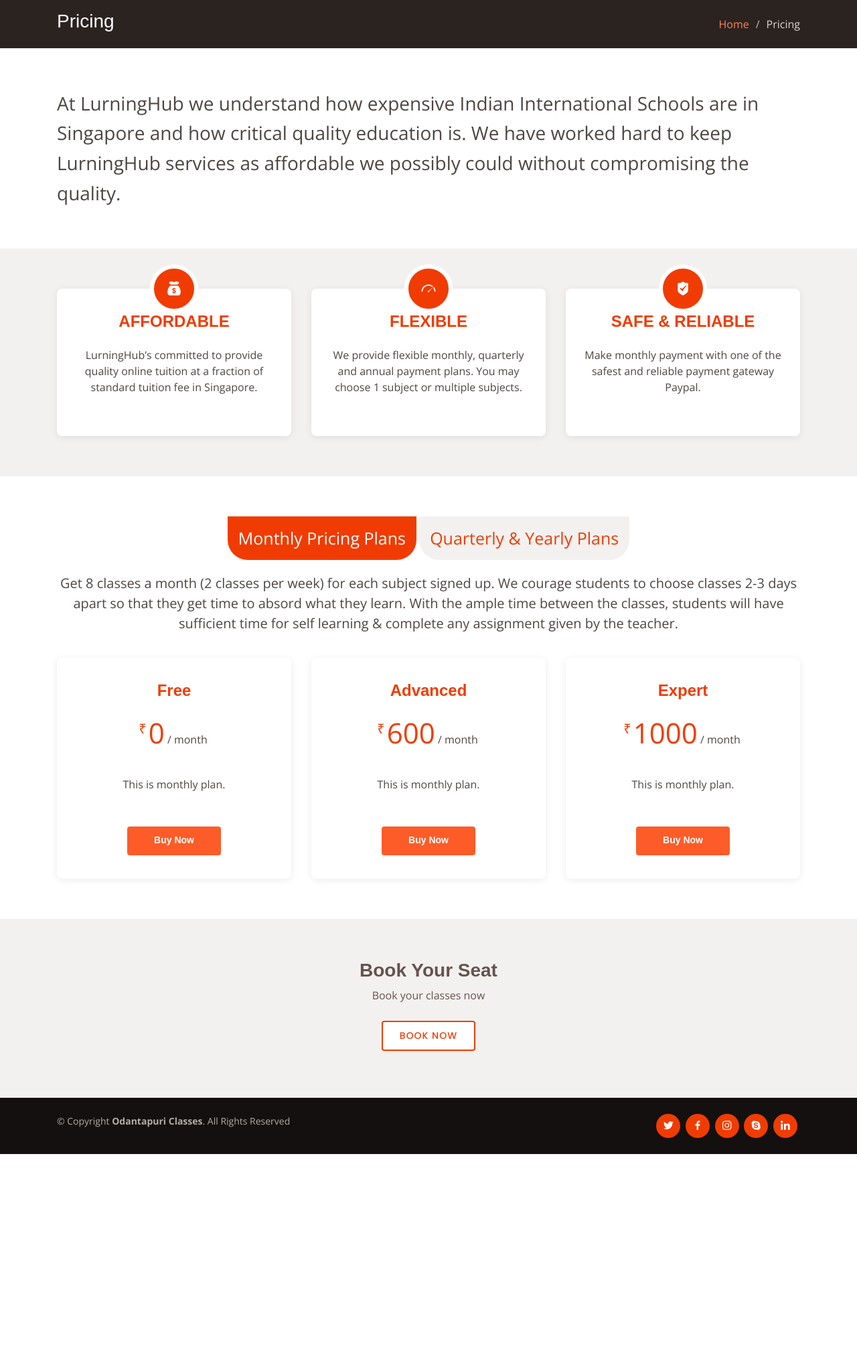
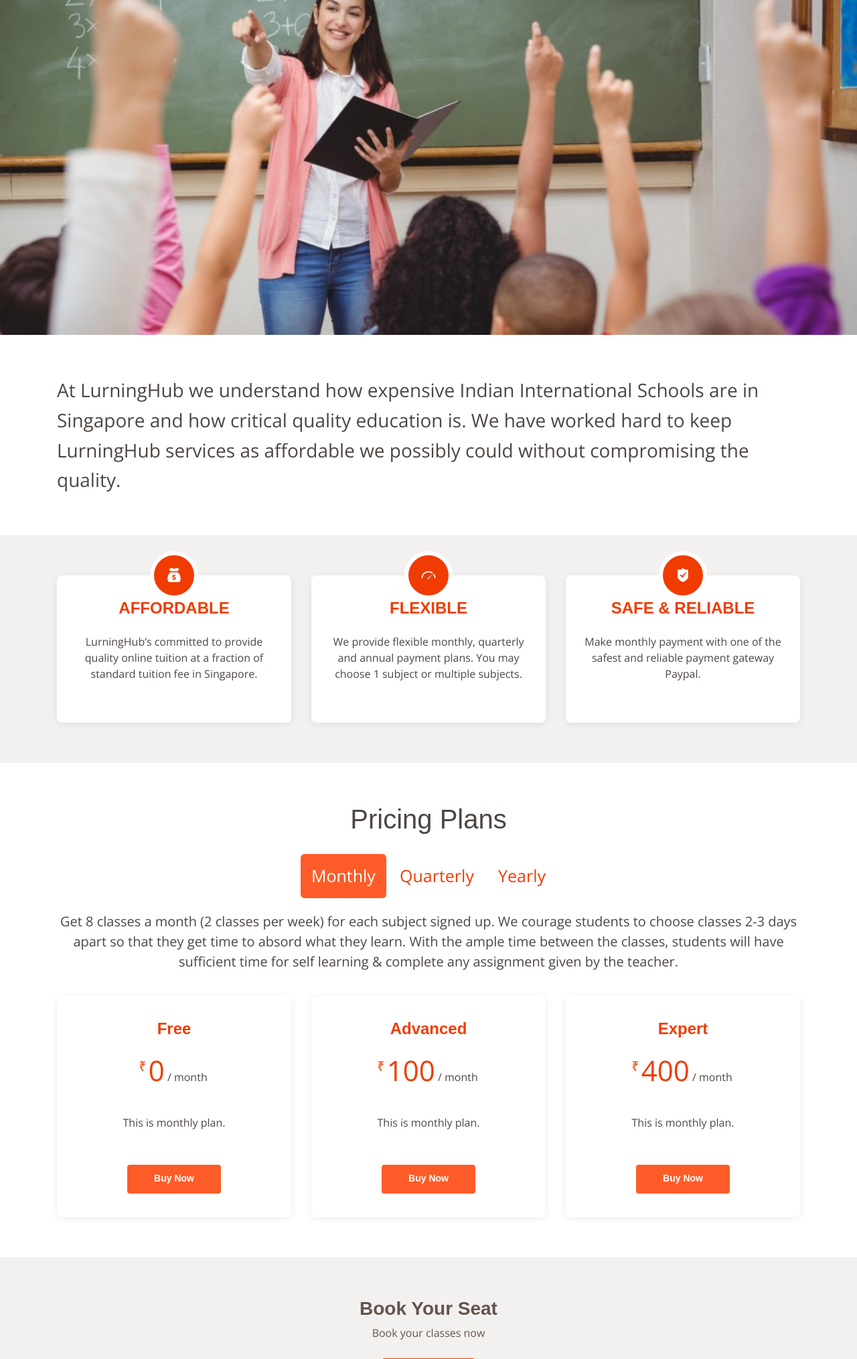
Before and after one commit to odantapuri/portal, a PHP site: page /pricing in a window 1280 px wide. Shown: the part 112-2141 px from the top of the page at 67% size. Before the commit the page ends 1835 px from the top, so only its background shows below. Run offline with PHP 8.4, Linux system fonts and the light colour scheme; some libraries are stand-ins or nearby versions; some web fonts are replaced.

Commit message:
latest changes

```diff
--- a/CONTENT/ROOT_URI/pricing.php
+++ b/CONTENT/ROOT_URI/pricing.php
@@ -1,4 +1,4 @@
-<section id="breadcrumbs" class="breadcrumbs">
+<!-- <section id="breadcrumbs" class="breadcrumbs">
 
   <div class="container">
 
@@ -11,6 +11,8 @@
     </div>
 
   </div>
+</section> -->
+<section class="cover-pic">
 </section>
 <section class="headingrow">
   <div class="container">
@@ -56,10 +58,12 @@
   </div>
 </section>
 <section id="pricing-quotes" class="pricing-quotes">
-  <div class="container">
+  <div class="container text-center" data-aos="fade-up">
+    <h1>Pricing Plans</h1>
     <div class="tab">
-      <button class="tablinks active" style="font-size:25px;" id="monthlyTab">Monthly Pricing Plans</button>
-      <button class="tablinks" style="font-size:25px;" id="quarterlyTab">Quarterly &amp; Yearly Plans</button>
+      <button class="tablinks active" style="font-size:25px;" id="monthlyTab">Monthly</button>
+      <button class="tablinks" style="font-size:25px;" id="quarterlyTab">Quarterly</button>
+      <button class="tablinks" style="font-size:25px;" id="yearlyTab">Yearly</button>
     </div>
     <p>Get 8 classes a month (2 classes per week) for each subject signed up. We courage students to choose classes 2-3 days apart so that they get time to absord what they learn. With the ample time between the classes, students will have sufficient time for self learning & complete any assignment given by the teacher.</p>
     <div class="row tab-wrapper active" id="monthlyPlan">
@@ -78,7 +82,7 @@
       <div class="col-lg-4 col-md-6 mt-4 mt-md-0">
         <div class="box">
           <h3 class="box-heading">Advanced</h3>
-          <h4 class="box-pricing"><sup>₹</sup>600<span> / month</span></h4>
+          <h4 class="box-pricing"><sup>₹</sup>100<span> / month</span></h4>
           <p class="box-desc">This is monthly plan.</p>
           <div class="btn-wrap">
             <a href="#" class="btn-buy">Buy Now</a>
@@ -89,7 +93,7 @@
       <div class="col-lg-4 col-md-6 mt-4 mt-lg-0">
         <div class="box">
           <h3 class="box-heading">Expert</h3>
-          <h4 class="box-pricing"><sup>₹</sup>1000<span> / month</span></h4>
+          <h4 class="box-pricing"><sup>₹</sup>400<span> / month</span></h4>
           <p class="box-desc">This is monthly plan.</p>
           <div class="btn-wrap">
             <a href="#" class="btn-buy">Buy Now</a>
@@ -104,7 +108,42 @@
         <div class="box">
           <h3 class="box-heading">Free</h3>
           <h4 class="box-pricing"><sup>₹</sup>0<span> / month</span></h4>
-          <p class="box-desc">This is quarterly/yearly plan.</p>
+          <p class="box-desc">This is quarterly plan.</p>
+          <div class="btn-wrap">
+            <a href="#" class="btn-buy">Buy Now</a>
+          </div>
+        </div>
+      </div>
+
+      <div class="col-lg-4 col-md-6 mt-4 mt-md-0">
+        <div class="box">
+          <h3 class="box-heading">Advanced</h3>
+          <h4 class="box-pricing"><sup>₹</sup>400<span> / month</span></h4>
+          <p class="box-desc">This is quarterly plan.</p>
+          <div class="btn-wrap">
+            <a href="#" class="btn-buy">Buy Now</a>
+          </div>
+        </div>
+      </div>
+
+      <div class="col-lg-4 col-md-6 mt-4 mt-lg-0">
+        <div class="box">
+          <h3 class="box-heading">Expert</h3>
+          <h4 class="box-pricing"><sup>₹</sup>800<span> / month</span></h4>
+          <p class="box-desc">This is quarterly plan.</p>
+          <div class="btn-wrap">
+            <a href="#" class="btn-buy">Buy Now</a>
+          </div>
+        </div>
+      </div>
+    </div>
+    <div class="row tab-wrapper" id="yearlyPlan">
+
+      <div class="col-lg-4 col-md-6">
+        <div class="box">
+          <h3 class="box-heading">Free</h3>
+          <h4 class="box-pricing"><sup>₹</sup>0<span> / month</span></h4>
+          <p class="box-desc">This is yearly plan.</p>
           <div class="btn-wrap">
             <a href="#" class="btn-buy">Buy Now</a>
           </div>
@@ -115,7 +154,7 @@
         <div class="box">
           <h3 class="box-heading">Advanced</h3>
           <h4 class="box-pricing"><sup>₹</sup>800<span> / month</span></h4>
-          <p class="box-desc">This is quarterly/yearly plan.</p>
+          <p class="box-desc">This is yearly plan.</p>
           <div class="btn-wrap">
             <a href="#" class="btn-buy">Buy Now</a>
           </div>
@@ -126,13 +165,14 @@
         <div class="box">
           <h3 class="box-heading">Expert</h3>
           <h4 class="box-pricing"><sup>₹</sup>1200<span> / month</span></h4>
-          <p class="box-desc">This is quarterly/yearly plan.</p>
+          <p class="box-desc">This is yearly plan.</p>
           <div class="btn-wrap">
             <a href="#" class="btn-buy">Buy Now</a>
           </div>
         </div>
       </div>
     </div>
+
 </section>
 <section id="cta-pricing" class="cta-pricing">
   <div class="container">
--- a/assets/css/style.css
+++ b/assets/css/style.css
@@ -1104,6 +1104,16 @@ section {
 /*--------------------------------------------------------------
 # Pricing
 --------------------------------------------------------------*/
+.cover-pic {
+  width: 100%;
+  background-image: url(../img/pricing_cover.jpg);
+  background-repeat: no-repeat;
+  height: 500px;
+  background-size: cover;
+  position: relative;
+  padding: 0;
+}
+
 .pricing {
   background: #f3f1f0;
 }
@@ -1209,11 +1219,11 @@ section {
 }
 
 .pricing-quotes .tab {
-  text-align: center;
+  padding-top: 20px;
 }
 
 .pricing-quotes .tab button {
-  background-color: #f3f1f0;
+  background-color: transparent;
   color: #f03c02;
   border: none;
   outline: none;
@@ -1221,7 +1231,7 @@ section {
   padding: 14px 16px;
   transition: 0.3s;
   font-size: 17px;
-  border-radius: 0px 0px 30px 30px;
+  border-radius: 6px;
 }
 
 .pricing-quotes .tab button:hover {
@@ -1229,15 +1239,8 @@ section {
 }
 
 .pricing-quotes .tab button.active {
-  background-color: #f03c02;
-  color: #fff;
-  border: none;
-  outline: none;
-  cursor: pointer;
-  padding: 14px 16px;
-  transition: 0.3s;
-  font-size: 17px;
-  border-radius: 0px 0px 30px 30px;
+  background-color: #fd5c28;
+  color: #fff;
 }
 
 .pricing-quotes .tab-wrapper {
--- a/assets/js/main.js
+++ b/assets/js/main.js
@@ -176,25 +176,40 @@
 
   var monthlyTab = $("#monthlyTab");
   var quarterlyTab = $("#quarterlyTab");
+  var yearlyTab = $("#yearlyTab");
 
   $(monthlyTab).on('click', pricingPlans);
   $(quarterlyTab).on('click', pricingPlans);
+  $(yearlyTab).on('click', pricingPlans);
 
   function pricingPlans(e) {
     var monthlyPlan = $("#monthlyPlan");
     var quarterlyPlan = $("#quarterlyPlan");
+    var yearlyPlan = $("#yearlyPlan");
 
     if (e.target.id === "monthlyTab") { //activate monthly tab and section
       $(monthlyTab).addClass("active");
       $(monthlyPlan).addClass("active");
       $(quarterlyTab).removeClass("active");
       $(quarterlyPlan).removeClass("active");
+      $(yearlyTab).removeClass("active");
+      $(yearlyPlan).removeClass("active");
     }
-    else { //activate quarterly tab and section
+    else if (e.target.id === "quarterlyTab") { //activate quarterly tab and section
       $(monthlyTab).removeClass("active");
       $(monthlyPlan).removeClass("active");
       $(quarterlyTab).addClass("active");
       $(quarterlyPlan).addClass("active");
+      $(yearlyTab).removeClass("active");
+      $(yearlyPlan).removeClass("active");
+    }
+    else {
+      $(monthlyTab).removeClass("active");
+      $(monthlyPlan).removeClass("active");
+      $(quarterlyTab).removeClass("active");
+      $(quarterlyPlan).removeClass("active");
+      $(yearlyTab).addClass("active");
+      $(yearlyPlan).addClass("active");
     }
   }
 
```
Also changed, not shown: CONTENT/ROOT_URI/_home.php (+10 -9 lines), assets/img/pricing_cover.jpg (added).
